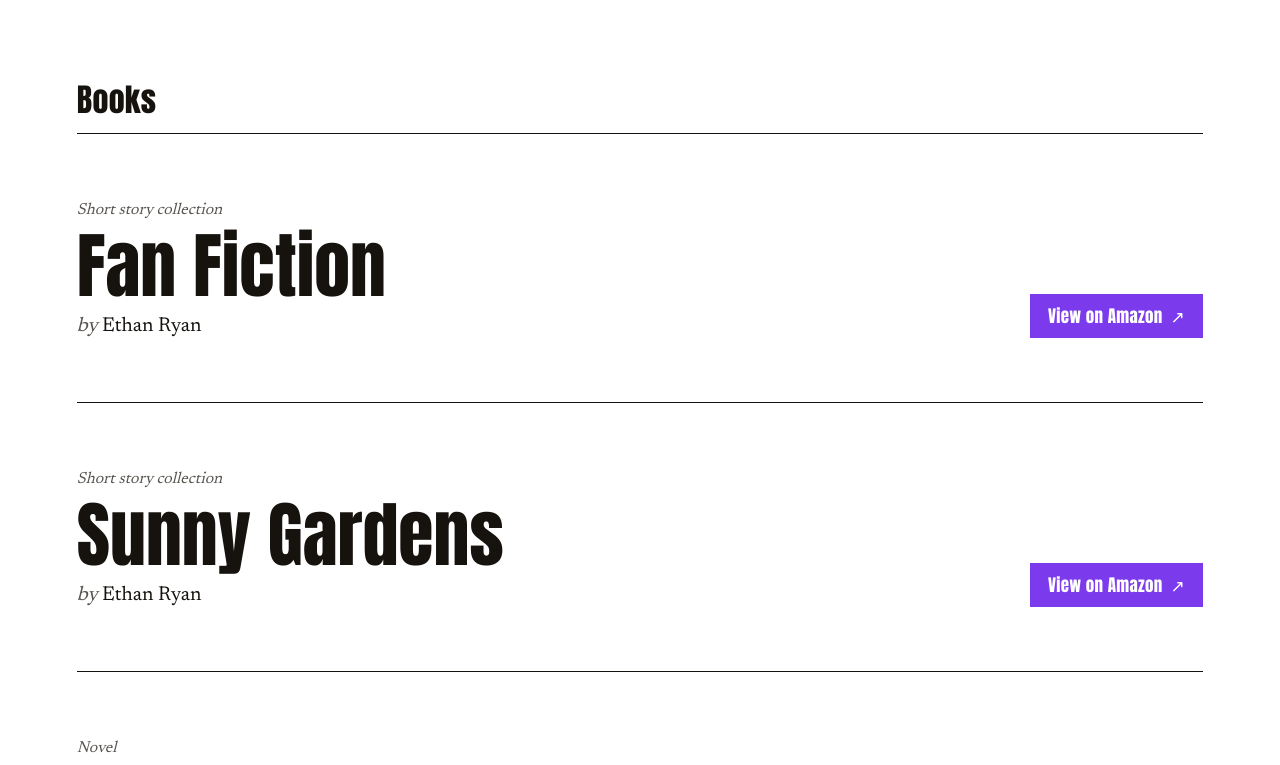
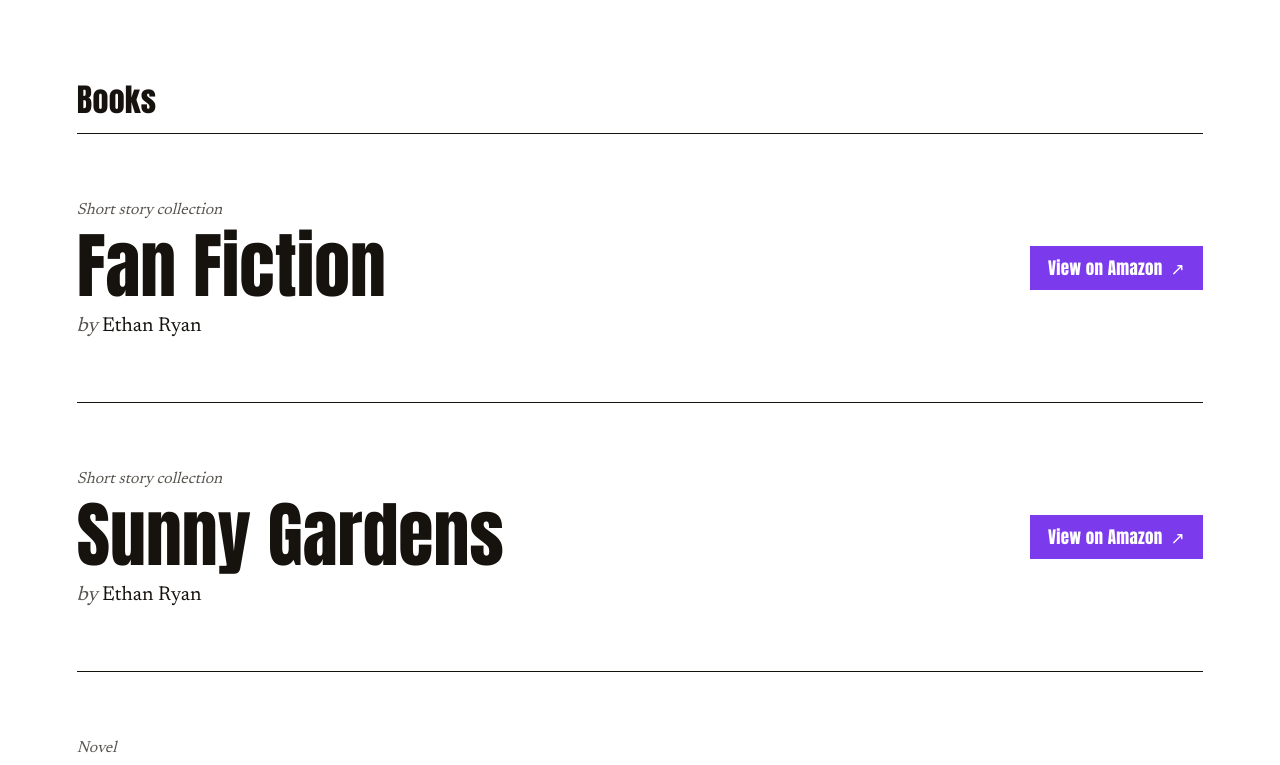
Before and after one commit to ethanryan/big-bad-house, a Next.js app: page / in a window 1280 px wide. Shown: the part 620-1385 px from the top of the page. Built offline with nearby package versions, Linux system fonts and the light colour scheme.

Commit message:
updating button alignment

```diff
--- a/components/BookEntry.module.css
+++ b/components/BookEntry.module.css
@@ -80,7 +80,7 @@
 @media (min-width: 768px) {
   .book {
     grid-template-columns: minmax(0, 1fr) auto;
-    align-items: end;
+    align-items: center;
     gap: 3rem;
   }
 
```
